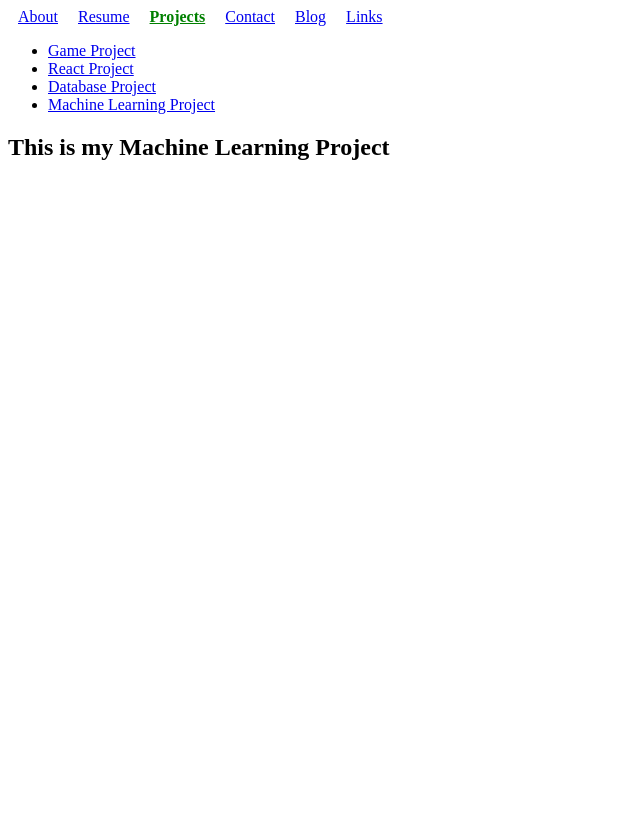
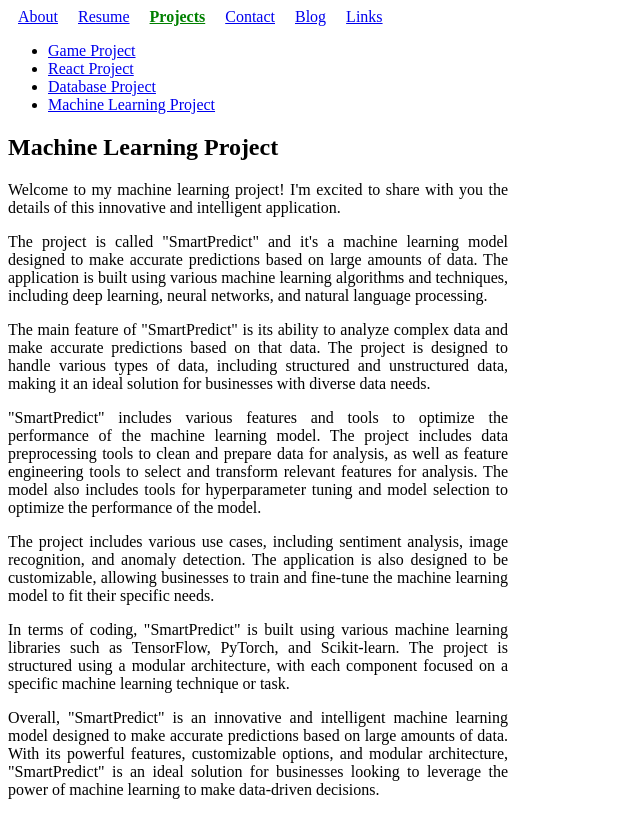
Before and after one commit to aretaleks/edX_route_redux, a React (Create React App) app: page /projects/machine_learning_project in a window 1280 px wide. Shown: the whole page, without its empty margins (0-640 px from the left). Built offline with nearby package versions, Linux system fonts and the light colour scheme.

Commit message:
project descriptions added project descriptions

```diff
--- a/src/components/DatabaseProject.jsx
+++ b/src/components/DatabaseProject.jsx
@@ -1,7 +1,63 @@
 import React from "react";
 
 const DatabaseProject = () => {
-  return <h2>This is my Database Project</h2>;
+  const divStyle = {
+    width: "500px",
+    textAlign: "justify"
+  };
+  return (
+    <div style={divStyle}>
+      <h2>Database Project</h2>
+      <p>
+        {" "}
+        Welcome to my database project! I'm excited to share with you the
+        details of this powerful data management tool.
+      </p>
+      <p>
+        {" "}
+        The project is called "Data Vault" and it's a scalable and secure
+        database management system designed for businesses of all sizes. The
+        application is built to handle large amounts of data and complex
+        queries, making it an ideal solution for companies with diverse data
+        needs.
+      </p>
+      <p>
+        The application is built using a variety of database technologies,
+        including SQL and NoSQL databases. The project utilizes various database
+        design principles such as normalization and indexing to optimize
+        performance and ensure data consistency.
+      </p>
+      <p>
+        The main feature of "Data Vault" is its ability to store and manage vast
+        amounts of data. The application is designed to handle structured and
+        unstructured data, making it an ideal solution for companies with
+        diverse data needs. The project includes various tools and features for
+        data management, including data backup and restore, data versioning, and
+        data encryption.
+      </p>
+      <p>
+        In terms of security, "Data Vault" is built with robust security
+        measures to protect sensitive data from unauthorized access. The project
+        includes various security features such as role-based access control,
+        data encryption, and auditing tools, making it a secure and compliant
+        solution for companies with strict data security requirements.
+      </p>
+      <p>
+        "Data Vault" is also designed for scalability, allowing businesses to
+        easily expand their data storage and processing capabilities as their
+        data needs grow. The project includes various scalability features such
+        as data partitioning, sharding, and clustering, ensuring that businesses
+        can handle their data growth without sacrificing performance.
+      </p>
+      <p>
+        Overall, "Data Vault" is a powerful and flexible database management
+        system built to handle the diverse data needs of modern businesses. With
+        its robust security, scalability, and data management features, "Data
+        Vault" is an ideal solution for companies looking to manage their data
+        more efficiently and securely.
+      </p>
+    </div>
+  );
 };
 
 export default DatabaseProject;
--- a/src/components/GameProject.jsx
+++ b/src/components/GameProject.jsx
@@ -1,7 +1,56 @@
 import React from "react";
 
 const GameProject = () => {
-  return <h2>This is my Game Project</h2>;
+  const divStyle = {
+    width: "500px",
+    textAlign: "justify"
+  };
+  return (
+    <div style={divStyle}>
+      <h2>Game Project</h2>
+      <p>
+        {" "}
+        Welcome to my indie game project! I'm excited to share with you the
+        details of this fun and engaging game.
+      </p>
+      <p>
+        {" "}
+        The game is called "Pixel Quest" and it's a 2D platformer with retro
+        pixel graphics. The game's story follows a hero on a quest to save their
+        kingdom from an evil sorcerer who has taken control of the land.
+      </p>
+      <p>
+        Players will navigate through a variety of levels, each with unique
+        obstacles and enemies to overcome. The game features classic platformer
+        mechanics, such as jumping, running, and dodging, as well as power-ups
+        and special abilities to help players progress through the levels.
+      </p>
+      <p>
+        One of the unique aspects of "Pixel Quest" is the ability for players to
+        customize their hero's appearance and abilities. As players progress
+        through the game, they can unlock new costumes and abilities that give
+        their hero new skills and powers.
+      </p>
+      <p>
+        The game also includes a multiplayer mode where players can compete
+        against each other in a variety of challenges and mini-games. This mode
+        features both online and local play options, allowing players to connect
+        with others around the world or play with friends in the same room.
+      </p>
+      <p>
+        In terms of coding, "Pixel Quest" is built using the Unity engine and
+        coded in C#. The game features dynamic lighting, particle effects, and
+        physics-based gameplay. The game's levels are procedurally generated,
+        ensuring that each playthrough is unique and challenging.
+      </p>
+      <p>
+        Overall, "Pixel Quest" is a fun and engaging game that combines classic
+        platformer mechanics with modern features and customization options. I'm
+        excited to share this project with the world and can't wait to see
+        players enjoy it!
+      </p>
+    </div>
+  );
 };
 
 export default GameProject;
--- a/src/components/MachineLearningProject.jsx
+++ b/src/components/MachineLearningProject.jsx
@@ -1,7 +1,63 @@
 import React from "react";
 
 const MachineLearningProject = () => {
-  return <h2>This is my Machine Learning Project</h2>;
+  const divStyle = {
+    width: "500px",
+    textAlign: "justify"
+  };
+  return (
+    <div style={divStyle}>
+      <h2>Machine Learning Project</h2>
+      <p>
+        {" "}
+        Welcome to my machine learning project! I'm excited to share with you
+        the details of this innovative and intelligent application.
+      </p>
+      <p>
+        {" "}
+        The project is called "SmartPredict" and it's a machine learning model
+        designed to make accurate predictions based on large amounts of data.
+        The application is built using various machine learning algorithms and
+        techniques, including deep learning, neural networks, and natural
+        language processing.
+      </p>
+      <p>
+        The main feature of "SmartPredict" is its ability to analyze complex
+        data and make accurate predictions based on that data. The project is
+        designed to handle various types of data, including structured and
+        unstructured data, making it an ideal solution for businesses with
+        diverse data needs.
+      </p>
+      <p>
+        "SmartPredict" includes various features and tools to optimize the
+        performance of the machine learning model. The project includes data
+        preprocessing tools to clean and prepare data for analysis, as well as
+        feature engineering tools to select and transform relevant features for
+        analysis. The model also includes tools for hyperparameter tuning and
+        model selection to optimize the performance of the model.
+      </p>
+      <p>
+        The project includes various use cases, including sentiment analysis,
+        image recognition, and anomaly detection. The application is also
+        designed to be customizable, allowing businesses to train and fine-tune
+        the machine learning model to fit their specific needs.
+      </p>
+      <p>
+        In terms of coding, "SmartPredict" is built using various machine
+        learning libraries such as TensorFlow, PyTorch, and Scikit-learn. The
+        project is structured using a modular architecture, with each component
+        focused on a specific machine learning technique or task.
+      </p>
+      <p>
+        Overall, "SmartPredict" is an innovative and intelligent machine
+        learning model designed to make accurate predictions based on large
+        amounts of data. With its powerful features, customizable options, and
+        modular architecture, "SmartPredict" is an ideal solution for businesses
+        looking to leverage the power of machine learning to make data-driven
+        decisions.
+      </p>
+    </div>
+  );
 };
 
 export default MachineLearningProject;
--- a/src/components/ReactProject.jsx
+++ b/src/components/ReactProject.jsx
@@ -1,7 +1,57 @@
 import React from "react";
 
 const ReactProject = () => {
-  return <h2>This is my React Project</h2>;
+  const divStyle = {
+    width: "500px",
+    textAlign: "justify"
+  };
+  return (
+    <div style={divStyle}>
+      <h2>React Project</h2>
+      <p>
+        {" "}
+        Welcome to my React project! I'm thrilled to share with you the details
+        of this exciting web application.
+      </p>
+      <p>
+        {" "}
+        The project is called "Task Tracker" and it's a simple yet powerful task
+        management tool. The application allows users to create and manage
+        tasks, set due dates, and track progress all in one place.
+      </p>
+      <p>
+        The application is built using React, a popular JavaScript library for
+        building user interfaces. The project utilizes various React components,
+        hooks, and state management techniques to create a smooth and responsive
+        user experience.
+      </p>
+      <p>
+        The main feature of "Task Tracker" is the ability to create and manage
+        tasks. Users can easily add new tasks, set due dates, and assign
+        priorities to each task. The application also allows users to update
+        task details and mark tasks as complete, helping users stay organized
+        and on top of their work.
+      </p>
+      <p>
+        The project includes various features to improve the user experience,
+        including real-time updates, drag-and-drop functionality, and search and
+        filter options. The application is also fully responsive, allowing users
+        to access and manage their tasks from any device.
+      </p>
+      <p>
+        In terms of coding, "Task Tracker" utilizes various libraries and tools
+        such as React Router for navigation, Axios for API calls, and Bootstrap
+        for styling. The project is structured using a modular architecture,
+        with each component focused on a specific task or feature.
+      </p>
+      <p>
+        Overall, "Task Tracker" is a simple yet powerful task management tool
+        built with React. With its user-friendly interface, powerful features,
+        and responsive design, "Task Tracker" is a perfect tool for anyone
+        looking to stay organized and productive.
+      </p>
+    </div>
+  );
 };
 
 export default ReactProject;
```
